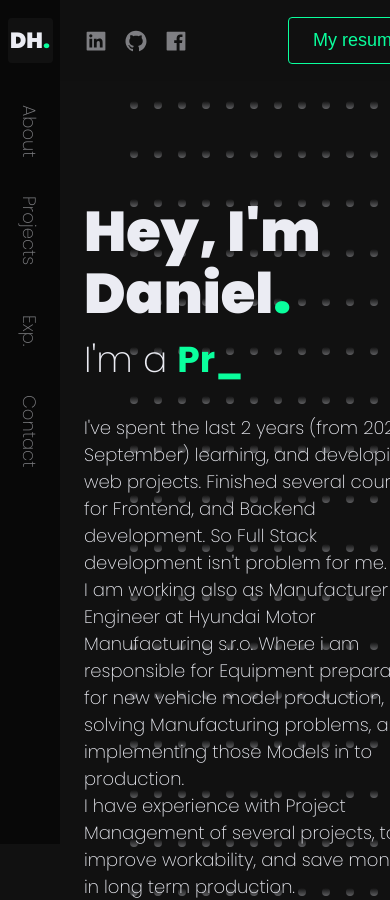
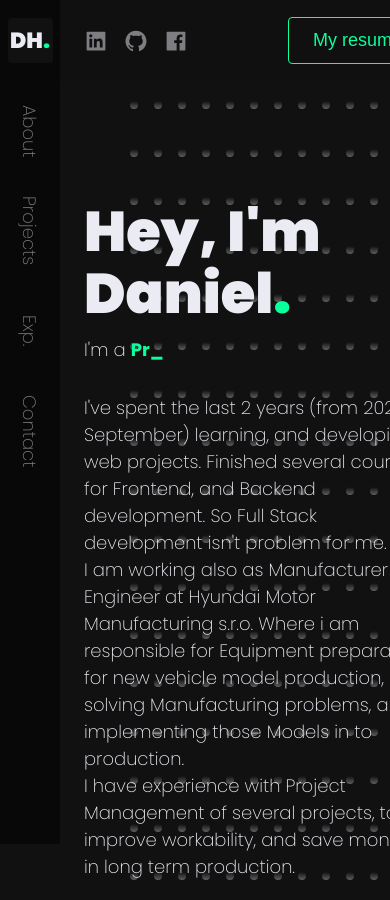
Before and after one commit to Daniel88dev/my-homepage, a Next.js app: page / in a window 390 px wide. Shown: the top 900 px of the page. Built offline with nearby package versions, Linux system fonts and the light colour scheme.

Commit message:
Update hero section style for mobile views
Added a media query to the hero section's style file to dynamically adjust the font size for screens smaller than 768px. This improves text legibility and overall aesthetics on mobile and small screens sizes.

```diff
--- a/components/home/hero/hero.module.scss
+++ b/components/home/hero/hero.module.scss
@@ -39,6 +39,10 @@
     font-weight: bold;
     color: var(--brand);
   }
+
+  @media (max-width: 768px) {
+    font-size: var(--text-sm);
+  }
 }
 
 .aboutCopy {
```
